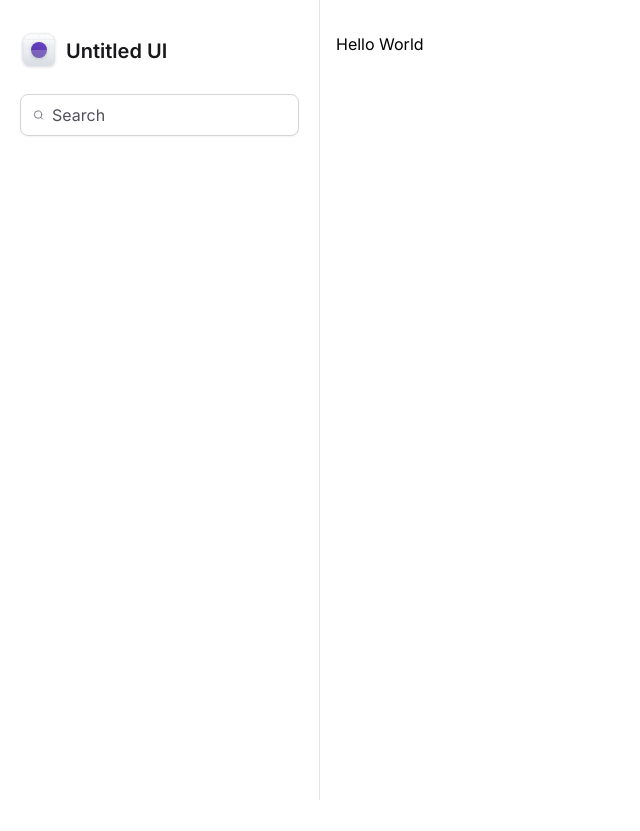
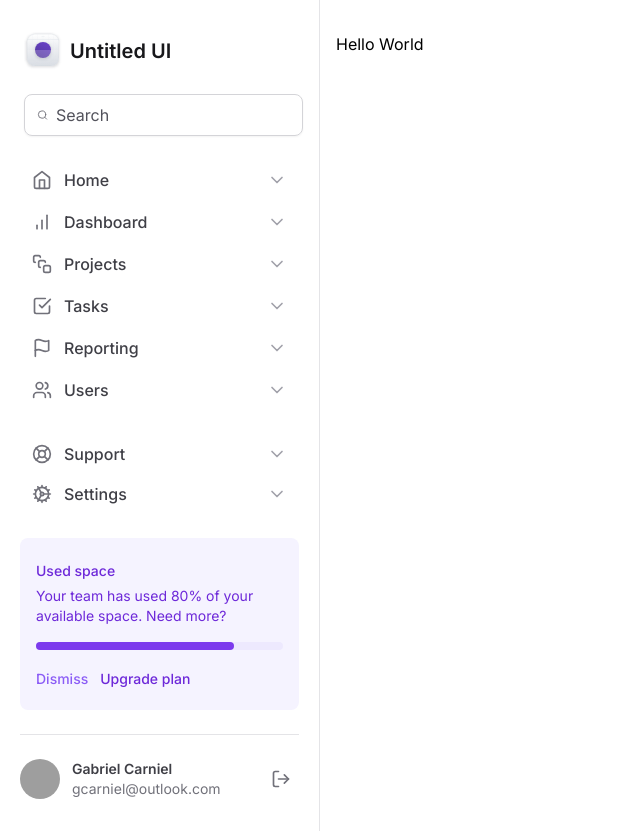
Before and after one commit to gcarniel/tailwind-next, a Next.js app: page / in a window 1280 px wide. Shown: the whole page, without its empty margins (0-640 px from the left). Before the commit the page ends 800 px from the top, so only its background shows below. Built offline with nearby package versions, Linux system fonts and the light colour scheme; grey boxes are pictures that could not be loaded.

Commit message:
continuacao

```diff
--- a/src/components/Sidebar/Logo.tsx
+++ b/src/components/Sidebar/Logo.tsx
@@ -1,6 +1,6 @@
 export function Logo() {
   return (
-    <strong className="flex items-center gap-2 text-xl font-semibold text-zinc-900">
+    <strong className="flex items-center gap-2 text-xl font-semibold text-zinc-900 mx-1">
       <svg
         width={38}
         height={38}
--- /dev/null
+++ b/src/components/Sidebar/NavItem.tsx
@@ -0,0 +1,21 @@
+import { ChevronDown } from 'lucide-react'
+import { ElementType } from 'react'
+
+export interface NavItemProps {
+  title: string
+  icon: ElementType
+}
+export function NavItem({ icon: Icon, title }: NavItemProps) {
+  return (
+    <a
+      href=""
+      className="flex items-center gap-3 rounded px-3 py-2 hover:bg-violet-50 group"
+    >
+      <Icon className="h-5 w-5 text-zinc-500" />
+      <span className="font-medium text-zinc-700 group-hover:text-violet-500">
+        {title}
+      </span>
+      <ChevronDown className="ml-auto h-5 w-5 text-zinc-400 group-hover:text-violet-300" />
+    </a>
+  )
+}
--- /dev/null
+++ b/src/components/Sidebar/Profile.tsx
@@ -0,0 +1,24 @@
+import { LogOut } from 'lucide-react'
+
+export default function Profile() {
+  return (
+    <div className="grid items-center gap-3  grid-cols-profile">
+      <img
+        src="https://github.com/gcarniel.png"
+        className="h-10 w-10 rounded-full"
+        alt=""
+      />
+
+      <div className="flex flex-col truncate">
+        <span className="text-sm font-semibold text-zinc-700">
+          Gabriel Carniel
+        </span>
+        <span className="text-sm text-zinc-500">gcarniel@outlook.com</span>
+      </div>
+
+      <button type="button" className="ml-auto p-2 hover:bg-zinc-50 rounded-md">
+        <LogOut className="h-5 w-5 text-zinc-500" />
+      </button>
+    </div>
+  )
+}
--- /dev/null
+++ b/src/components/Sidebar/UsedSpaceWidget.tsx
@@ -0,0 +1,34 @@
+export function UsedSpaceWidget() {
+  return (
+    <div className="flex flex-col gap-4 rounded-lg bg-violet-50 px-4 py-5">
+      <div className="space-y-1">
+        <span className="text-sm/5 font-medium text-violet-700">
+          Used space
+        </span>
+
+        <p className="text-sm/5 text-violet-700">
+          Your team has used 80% of your available space. Need more?
+        </p>
+      </div>
+
+      <div className="h-2 rounded-full bg-violet-100">
+        <div className="h-2 w-4/5 rounded-full bg-violet-600"></div>
+      </div>
+
+      <div className="space-x-3">
+        <button
+          type="button"
+          className="text-sm font-medium text-violet-500 hover:text-violet-700"
+        >
+          Dismiss
+        </button>
+        <button
+          type="button"
+          className="text-sm font-medium text-violet-700 hover:text-violet-900"
+        >
+          Upgrade plan
+        </button>
+      </div>
+    </div>
+  )
+}
--- a/src/components/Sidebar/index.tsx
+++ b/src/components/Sidebar/index.tsx
@@ -1,12 +1,23 @@
-import { Search } from 'lucide-react'
+import { Cog, LifeBuoy, Search } from 'lucide-react'
 import { Logo } from './Logo'
+import {
+  BarChart,
+  CheckSquare,
+  Flag,
+  Home,
+  SquareStack,
+  Users,
+} from 'lucide-react'
+import { NavItem } from './NavItem'
+import { UsedSpaceWidget } from './UsedSpaceWidget'
+import Profile from './Profile'
 
 export function Sidebar() {
   return (
-    <aside className="border-r border-zinc-200 px-5 py-8 space-y-6">
+    <aside className="border-r border-zinc-200 px-5 py-8 flex flex-col gap-6">
       <Logo />
 
-      <div className="flex w-full items-center gap-2 rounded-lg border border-zinc-300 px-3 py-2 shadow-sm">
+      <div className="flex w-full items-center gap-2 rounded-lg border border-zinc-300 px-3 py-2 shadow-sm mx-1">
         <Search className="h-5 w-5 text-zinc-500" />
 
         <input
@@ -14,6 +25,28 @@ export function Sidebar() {
           placeholder="Search"
         />
       </div>
+
+      <nav className="space-y-0.5">
+        <NavItem title="Home" icon={Home} />
+        <NavItem title="Dashboard" icon={BarChart} />
+        <NavItem title="Projects" icon={SquareStack} />
+        <NavItem title="Tasks" icon={CheckSquare} />
+        <NavItem title="Reporting" icon={Flag} />
+        <NavItem title="Users" icon={Users} />
+      </nav>
+
+      <div className="mt-auto flex flex-col gap-6">
+        <nav>
+          <NavItem title="Support" icon={LifeBuoy} />
+          <NavItem title="Settings" icon={Cog} />
+        </nav>
+
+        <UsedSpaceWidget />
+
+        <div className="h-px bg-zinc-200"></div>
+
+        <Profile />
+      </div>
     </aside>
   )
 }
--- a/tailwind.config.ts
+++ b/tailwind.config.ts
@@ -6,6 +6,7 @@ const config: Config = {
     extend: {
       gridTemplateColumns: {
         app: 'minmax(18rem, 20rem) 1fr',
+        profile: 'max-content 1fr min-content',
       },
     },
   },
```
